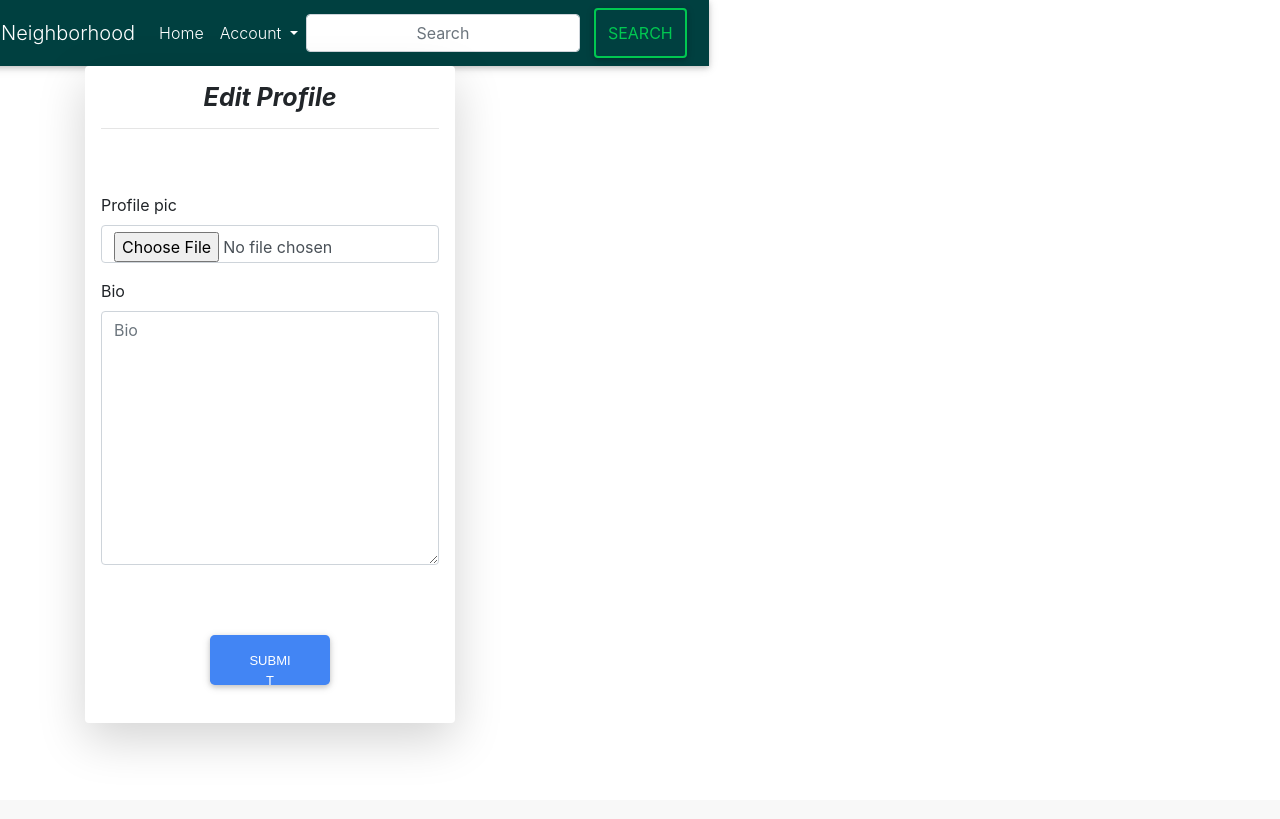
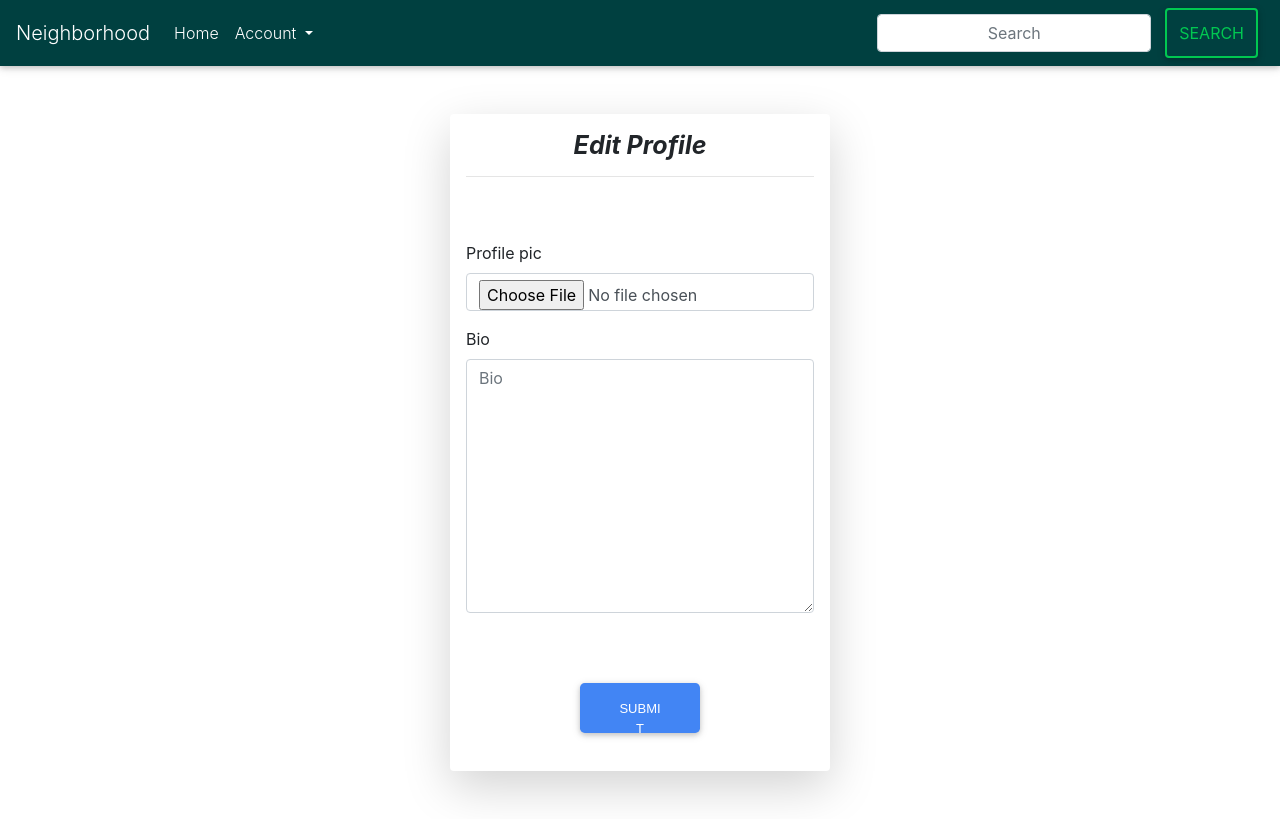
Before and after one commit to Julzpeter/Neighborhood, a Django app: page /update/profile/1 in a window 1280 px wide. Before the commit the page ends 743 px from the top, so only its background shows below. Run offline with Django 3.2, Linux system fonts and the light colour scheme; the visitor is signed in with stand-in values (Sample User, id 1); data comes from the database, SQL or seed files in the repository; some libraries are stand-ins or nearby versions; some web fonts are replaced.

Commit message:
corrects the syntax by closing the body tag

```diff
--- a/hood/templates/update_profile.html
+++ b/hood/templates/update_profile.html
@@ -6,7 +6,7 @@
 <br>
 <div class="container">
 
-    <body style="background-size: cover;"
+    <body>
         <div class="row">
             <div class="col-sm-2 col-md-4 "></div>
             <div class="col-sm-8 col-md-4 col-sm-4; shadow-lg p-3 mb-5 bg-white rounded">
```
